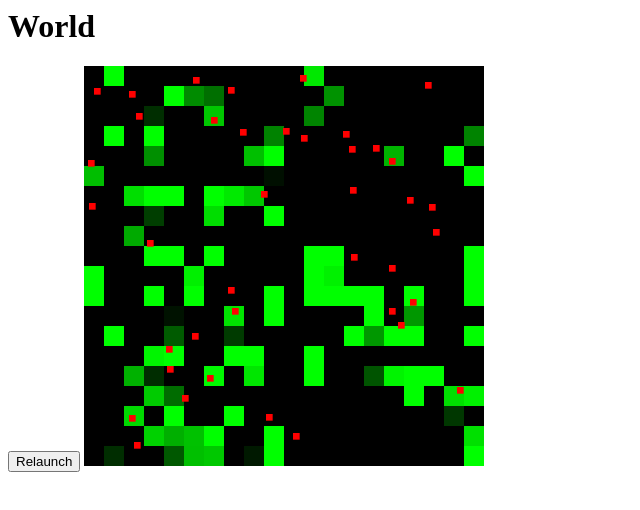
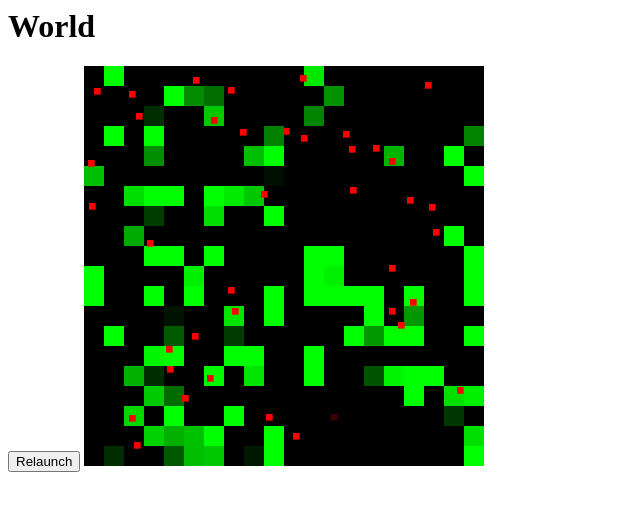
Before and after one commit to ajlopez/SimpleGA, a website: page samples/evol/animals.html in a window 1280 px wide. Shown: the full height of the page, 0-640 px from the left. Drawn offline with Linux system fonts and the light colour scheme.

Commit message:
New parameters for animals

```diff
--- a/samples/evol/animals.html
+++ b/samples/evol/animals.html
@@ -26,7 +26,7 @@ world.seed(0, 200);
 var animals = [];
 
 for (var k = 0; k < width + height; k++) {
-    var animal = Evol.createAnimal({ energy: 100, eat: 20, move: 5 });
+    var animal = Evol.createAnimal({ energy: 50, eat: 20, move: 5 });
         animal.run = function () {
             if (Math.random() < 0.1)
                 return this.move(0, 1);
@@ -62,7 +62,6 @@ function drawWorld(world, animals)
             context.fillRect(px, py, sqw, sqh);
         }
 
-    context.fillStyle = 'red';
     var dx = Math.max(1, sqw / 3);
     var dy = Math.max(1, sqh / 3);
 
@@ -72,6 +71,9 @@ function drawWorld(world, animals)
         var y = animal.y();
         var px = x * sqw + Math.floor(Math.random() * sqw);
         var py = y * sqh + Math.floor(Math.random() * sqh);
+        var red = Math.floor(Math.min(animal.energy(), 200) + 55);
+        var color = "rgb(" + red + ",0,0)";
+        context.fillStyle = color;
         context.fillRect(px, py, dx, dy);
     }
 }
@@ -94,7 +96,7 @@ function relaunch() {
     animals = [];
 
     for (var k = 0; k < width + height; k++) {
-        var animal = Evol.createAnimal({ energy: 100, eat: 20, move: 5 });
+        var animal = Evol.createAnimal({ energy: 50, eat: 20, move: 5 });
         animal.run = function () {
             if (Math.random() < 0.1)
                 return this.move(0, 1);
```
